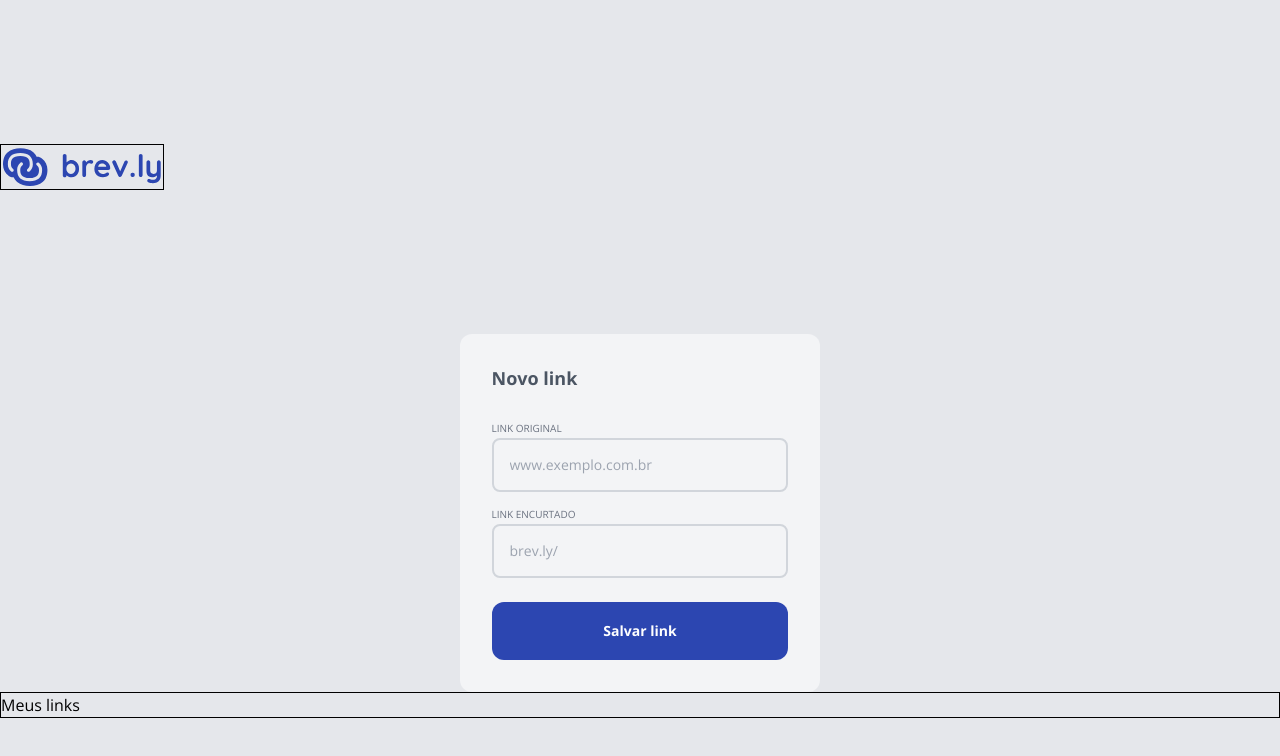
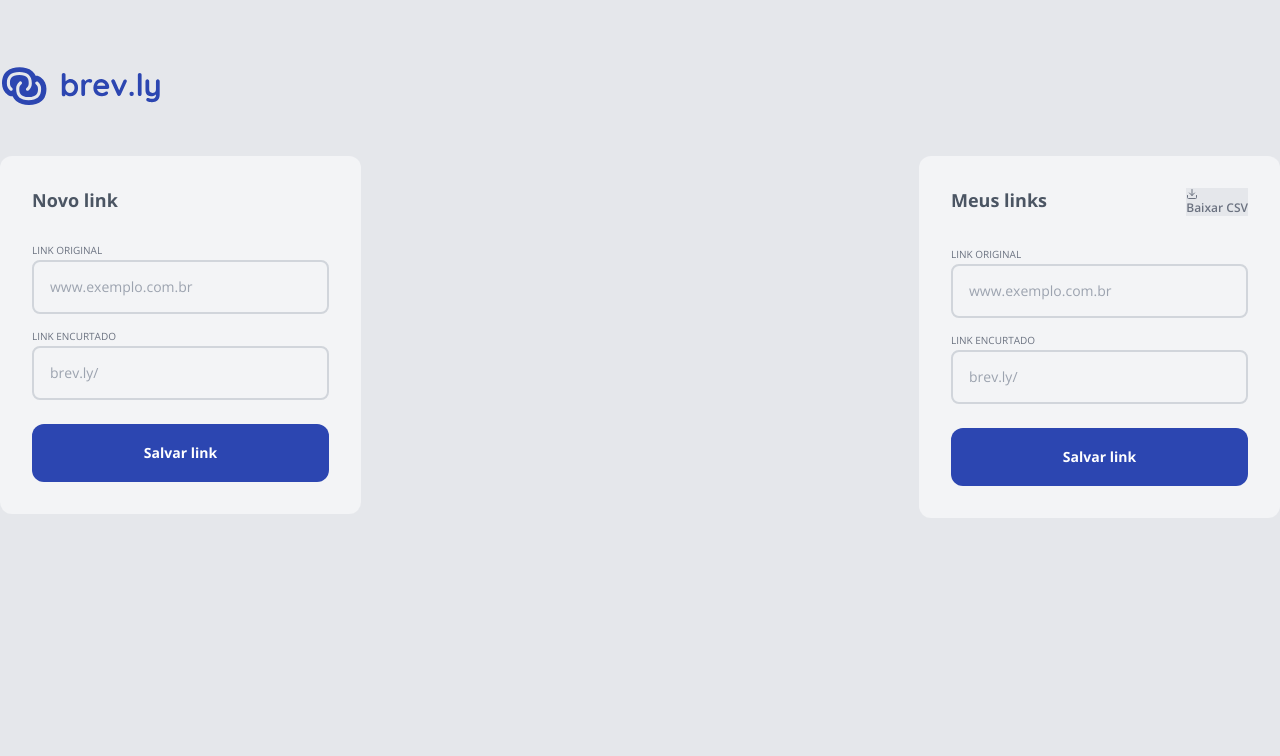
Before and after one commit to shandryll/ftr-pratico-fase-1, a React (Vite) app in the folder web/: page / in a window 1280 px wide. Shown: the top 756 px of the page. Built offline with nearby package versions, Linux system fonts and the light colour scheme.

Commit message:
feat: create my links component

```diff
--- a/web/package.json
+++ b/web/package.json
@@ -11,6 +11,7 @@
   },
   "dependencies": {
     "clsx": "^2.1.1",
+    "lucide-react": "^0.488.0",
     "react": "^19.0.0",
     "react-dom": "^19.0.0",
     "tailwind-merge": "^3.2.0"
--- a/web/src/App.tsx
+++ b/web/src/App.tsx
@@ -4,10 +4,13 @@ import { MyLinks } from "./components/MyLinks"
 
 export function App() {
   return (
-    <div className="max-w-7xl max-auto">
+    <div className="max-w-7xl mx-auto">
       <Header />
-      <CreateLink />
-      <MyLinks />
+
+      <div className="flex flex-row justify-between">
+        <CreateLink />
+        <MyLinks />
+      </div>
     </div>
   )
 }
--- a/web/src/components/Header.tsx
+++ b/web/src/components/Header.tsx
@@ -1,9 +1,7 @@
 export function Header() {
   return (
-    <header className="max-w-7xl mx-auto flex items-center justify-between py-36">
-      <div className="border border-black flex items-center gap-4">
-        <img src="src/assets/svg/Logo.svg" alt="Brev.ly Logo" />
-      </div>
+    <header className="flex mt-16 mb-12">
+      <img src="src/assets/svg/Logo.svg" alt="Brev.ly Logo" />
     </header>
   );
 }
--- a/web/src/components/MyLinks.tsx
+++ b/web/src/components/MyLinks.tsx
@@ -1,7 +1,29 @@
+import Button from "./ui/Button";
+import ButtonCSV from "./ui/ButtonCSV";
+import TextInput from "./ui/TextInput";
+
 export function MyLinks() {
   return (
-    <div className="border border-black">
-      <h1>Meus links</h1>
+    <div className="flex flex-col items-center">
+      <div className="bg-gray-100 flex flex-col p-[2rem] rounded-xl">
+
+        <div className="mb-[1.5rem] flex flex-row justify-between">
+          <h1 className="text-lg text-gray-600 font-bold">Meus links</h1>
+          <ButtonCSV>Baixar CSV</ButtonCSV>
+        </div>
+
+        <div className="mb-[0.5rem]">
+          <span className="text-xs text-gray-500 uppercase">link original</span>
+          <TextInput placeholder="www.exemplo.com.br" />
+        </div>
+
+        <div className="mb-[1.5rem]">
+          <span className="text-xs text-gray-500 uppercase">link encurtado</span>
+          <TextInput defaultValue="brev.ly/" className="text-gray-400" />
+        </div>
+
+        <Button className="text-base text-white">Salvar link</Button>
+      </div>
     </div>
   )
 }
--- a/web/src/components/ui/Button.tsx
+++ b/web/src/components/ui/Button.tsx
@@ -10,7 +10,7 @@ export default function Button({
     <button
       {...props}
       className={cn(
-        "bg-blue-base p-[1.25rem] text-white rounded-xl font-bold whitespace-nowrap hover:opacity-95 disabled:opacity-70",
+        "bg-blue-base gap-3 p-[1.25rem] text-base font-bold text-white rounded-xl",
         props.className
       )}
     >
--- /dev/null
+++ b/web/src/components/ui/ButtonCSV.tsx
@@ -0,0 +1,26 @@
+import { cn } from "../../lib/utils"
+import { Download } from "lucide-react"
+
+export default function ButtonCSV({
+  children,
+  ...props
+}: {
+  children: React.ReactNode;
+} & React.ButtonHTMLAttributes<HTMLButtonElement>) {
+  return (
+    <div className="flex flex-row items-center justify-center">
+      <button
+        {...props}
+        className={cn(
+          "bg-gray-200 gap-1.5 text-sm text-gray-500 font-semibold",
+          props.className
+        )}
+      >
+        <span>
+          <Download size={12} />
+        </span>
+        {children}
+      </button>
+    </div>
+  );
+}
```
Also changed, not shown: 1 other file (tests, documents, lock files or other folders).
